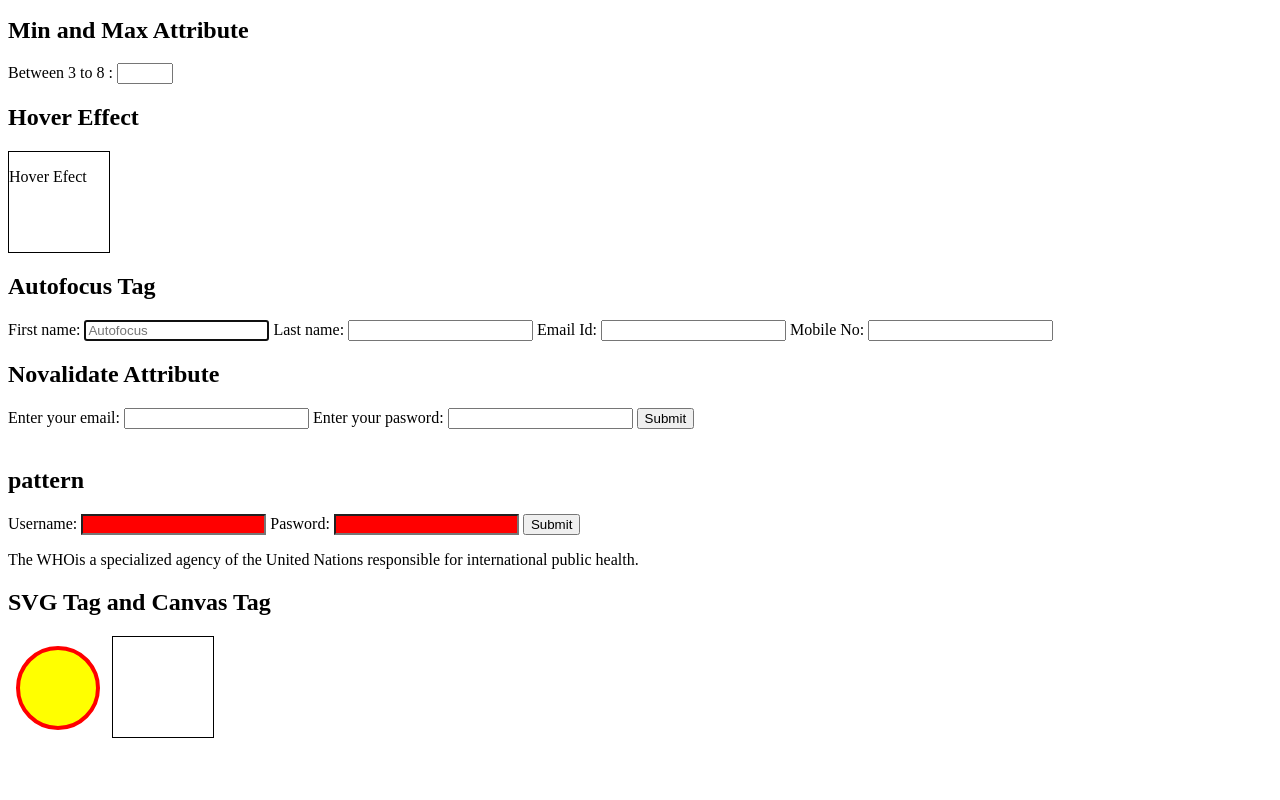
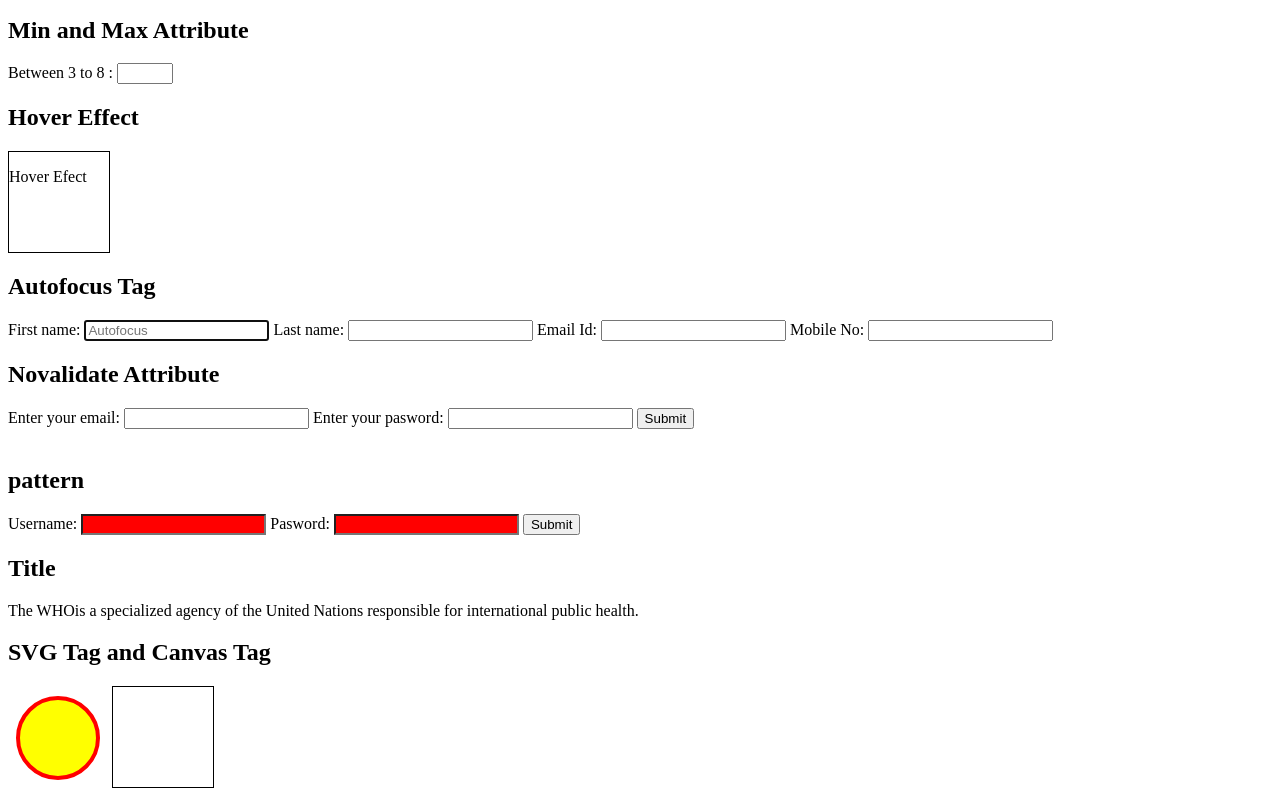
Before and after one commit to Utkarshha421/Awdiz-HTML, a plain HTML site: page 30-03-2024/index.html in a window 1280 px wide. Shown: the part 610-1410 px from the top of the page. Before the commit the page ends 1360 px from the top, so only its background shows below. Drawn offline with Linux system fonts and the light colour scheme.

Commit message:
Update index.html

```diff
--- a/30-03-2024/index.html
+++ b/30-03-2024/index.html
@@ -26,9 +26,11 @@
 </head>
 <body>
     <h2>Ondblclick Event</h2>
+    <!-- On double click we gwt an alert message as Welcome -->
     <button ondblclick="alert('Welcome')">Click me!</button><br><br>
 
     <h2>Fieldset and Legend Tag</h2>
+    <!-- fieldset tag groups the data and we get border around grouped data. legend tag is used to give heading to the group. -->
     <fieldset>
         <legend>LOG IN</legend>
         <label>Email :</label><br>
@@ -39,31 +41,40 @@
     </fieldset>
 
     <h2>Value Attribute</h2>
+    <!-- when we give value to the element it goes to the backend. -->
     <input type="text" value="ABCD">
     <input type="submit" value="Log In">
 
     <h2>Readonly and Disabled Type</h2>
+    <!-- Readonly attribute specifies that input-field is read-only(user can highlight,copy it).
+    The value of readonly input-field can be sent when submitting the form.
+    Disabled attribute can't be modified(user can't copy or highlight).
+    The value of disabled input-field can't be sent when submitting the form. -->
     <input type="text" value="Readonly" readonly>
     <input type="text" value="Disabled" disabled>
 
     <h2>Maxlength</h2>
+    <!-- The maxlength attribute specifies maximum no of characters allowed by input field. -->
     <form>
         <label>Maxlength is 8 :</label>
         <input type="text" placeholder="Maxlength is 8" maxlength="8">
     </form>
 
     <h2>Min and Max Attribute</h2>
+    <!-- Specifies minimum and maximum values for input field. -->
     <form>
         <label>Between 3 to 8 :</label>
         <input type="number" min="3" max="10">
     </form>
 
     <h2>Hover Effect</h2>
+    <!-- if we drag the cursor on text/box it will change its color/size.  -->
     <div id="hover">
         <p>Hover Efect</p>
     </div>
 
     <h2>Autofocus Tag</h2>
+    <!-- Autofocus attribute applied on whichever input field that input field will be focused automatically when page loads. -->
     <form>
        <label>First name:</label>
        <input type="text" placeholder="Autofocus" autofocus>
@@ -76,6 +87,7 @@
     </form>
 
     <h2>Novalidate Attribute</h2>
+
     <form novalidate>
         <label>Enter your email:</label>
         <input type="email">
@@ -86,12 +98,17 @@
     <br>
 
     <h2>pattern</h2>
+    <!-- if we typed the character/no out of given pattern range will show incorrect/background color changes to red. -->
+    <!-- otherwise if correct then changes to green by using VALID and INVALID tags of CSS. -->
     <label for="txt">Username:</label>
     <input id="txt" type="text" pattern="\w{3,13}" required>
     <label for="txt">Pasword:</label>
     <input id="txt" type="password" pattern="\d{6,6}" required>
     <input type="submit">
 
+    <h2>Title</h2>
+    <!-- Title attribute specifies extra information on the word if we drag the cursor on that word. -->
+    <!-- we can create TOOLTIP -->
     <p>The <span title="World Health organization">WHO</span>is a specialized agency of the United Nations responsible for international public health.</p>
 
 
```
